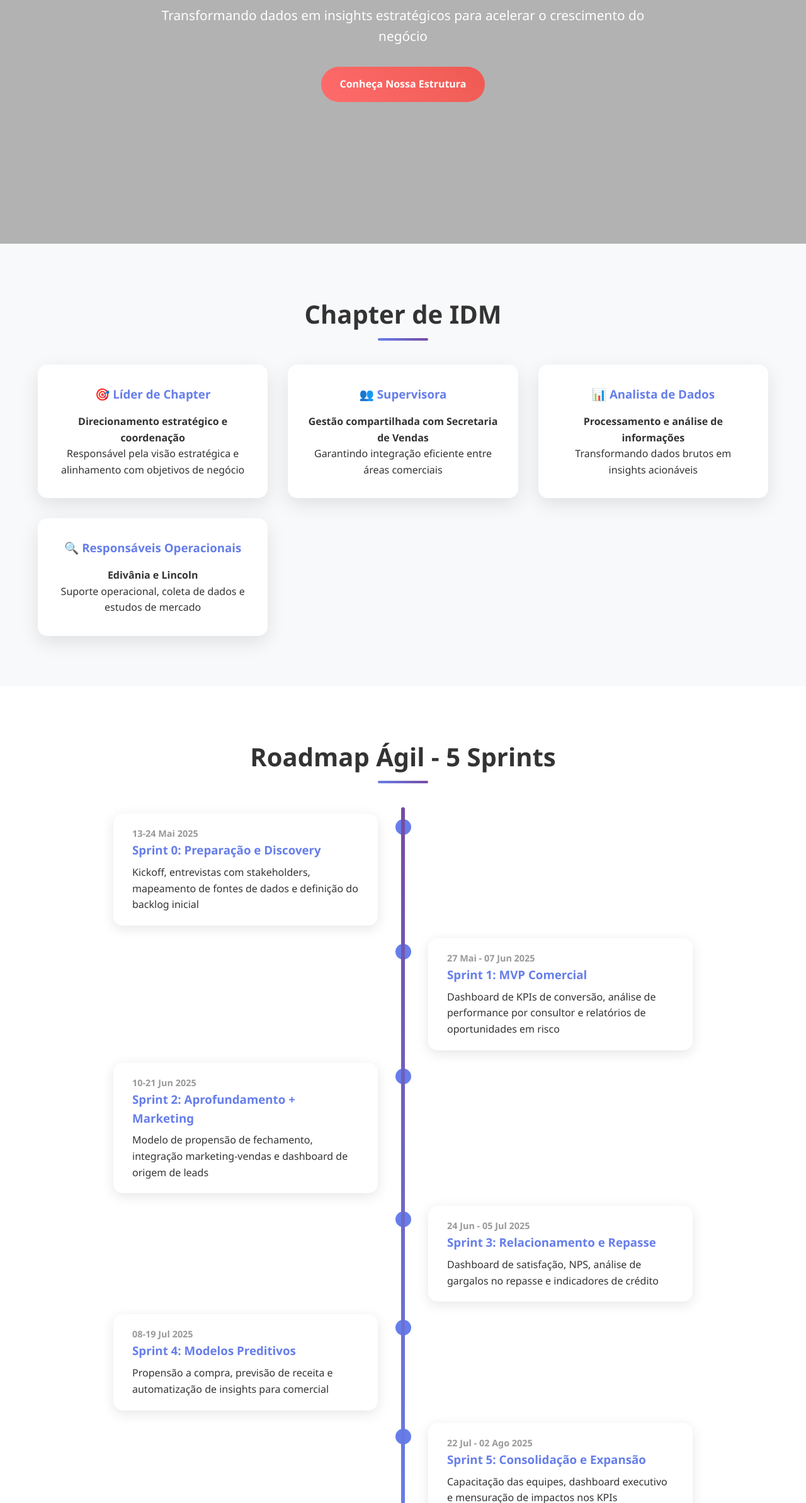
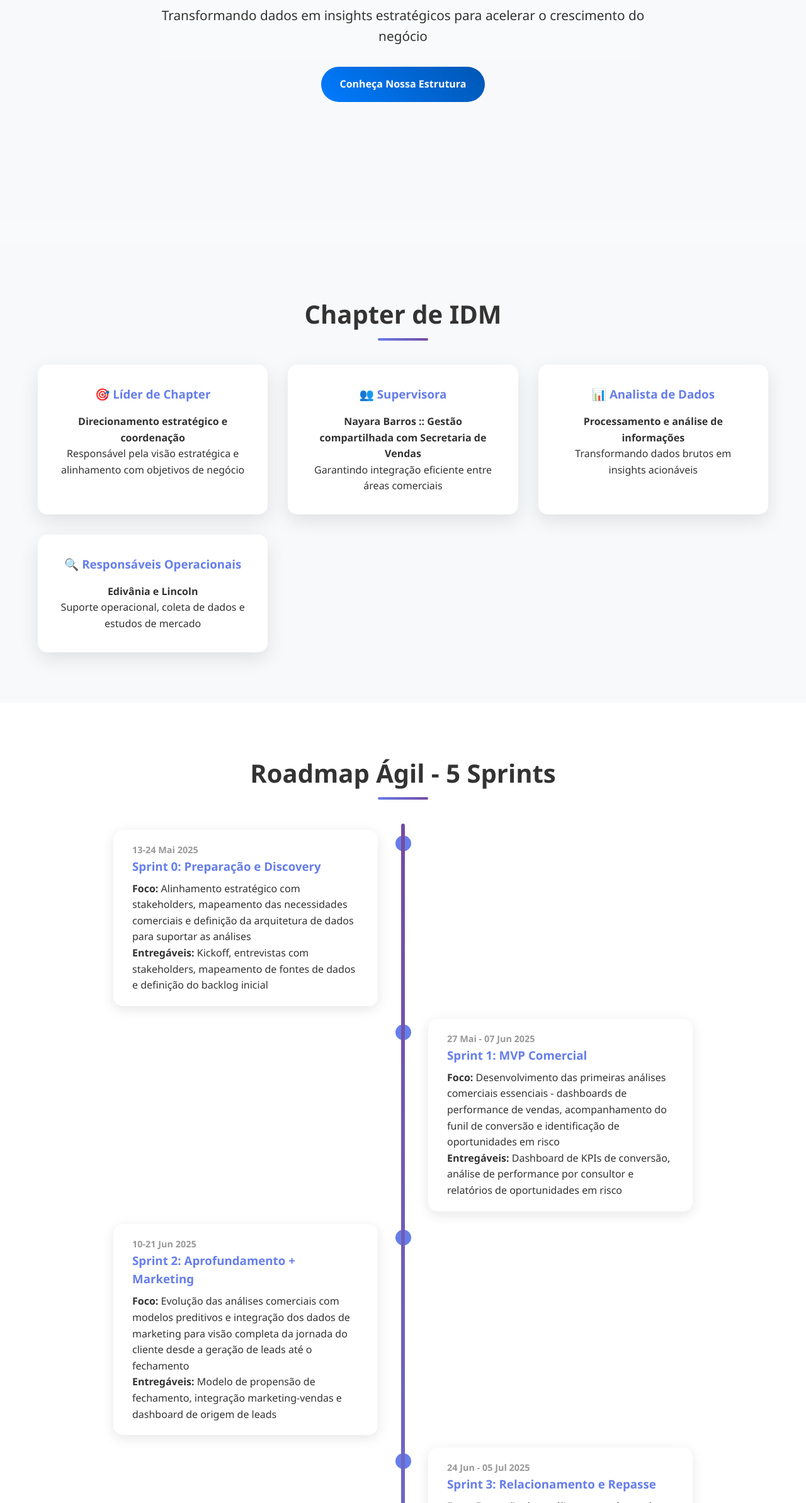
Before and after one commit to jocielefranca/IDM, a plain HTML site: page index.html in a window 1280 px wide. Shown: the part 413-2800 px from the top of the page at 63% size. Drawn offline with Linux system fonts and the light colour scheme.

Commit message:
Update index.html

```diff
--- a/index.html
+++ b/index.html
@@ -10,14 +10,12 @@
             padding: 0;
             box-sizing: border-box;
         }
-
         body {
             font-family: 'Segoe UI', Tahoma, Geneva, Verdana, sans-serif;
             line-height: 1.6;
             color: #333;
             background: linear-gradient(135deg, #667eea 0%, #764ba2 100%);
         }
-
         .container {
             max-width: 1200px;
             margin: 0 auto;
@@ -34,33 +32,28 @@
             z-index: 1000;
             box-shadow: 0 2px 20px rgba(0,0,0,0.1);
         }
-
         nav {
             display: flex;
             justify-content: space-between;
             align-items: center;
             padding: 1rem 2rem;
         }
-
         .logo {
             font-size: 1.8rem;
             font-weight: bold;
             color: #667eea;
         }
-
         .nav-links {
             display: flex;
             list-style: none;
             gap: 2rem;
         }
-
         .nav-links a {
             text-decoration: none;
             color: #333;
             font-weight: 500;
             transition: color 0.3s;
         }
-
         .nav-links a:hover {
             color: #667eea;
         }
@@ -72,11 +65,11 @@
             align-items: center;
             justify-content: center;
             text-align: center;
-            color: white;
+            color: #333;
             position: relative;
             overflow: hidden;
+            background: #f8f9fa;
         }
-
         .hero::before {
             content: '';
             position: absolute;
@@ -84,30 +77,28 @@
             left: 0;
             right: 0;
             bottom: 0;
-            background: rgba(0,0,0,0.3);
+            background: rgba(248, 249, 250, 0.1);
         }
-
         .hero-content {
             position: relative;
             z-index: 1;
             max-width: 800px;
         }
-
         .hero h1 {
             font-size: 3.5rem;
             margin-bottom: 1rem;
             animation: fadeInUp 1s ease-out;
+            color: #333;
         }
-
         .hero p {
             font-size: 1.3rem;
             margin-bottom: 2rem;
             animation: fadeInUp 1s ease-out 0.3s both;
+            color: #333;
         }
-
         .cta-button {
             display: inline-block;
-            background: linear-gradient(45deg, #ff6b6b, #ee5a52);
+            background: linear-gradient(45deg, #007bff, #0056b3);
             color: white;
             padding: 15px 30px;
             text-decoration: none;
@@ -116,7 +107,6 @@
             transition: transform 0.3s, box-shadow 0.3s;
             animation: fadeInUp 1s ease-out 0.6s both;
         }
-
         .cta-button:hover {
             transform: translateY(-3px);
             box-shadow: 0 10px 25px rgba(0,0,0,0.2);
@@ -127,11 +117,9 @@
             padding: 80px 0;
             background: white;
         }
-
         section:nth-child(even) {
             background: #f8f9fa;
         }
-
         .section-title {
             text-align: center;
             font-size: 2.5rem;
@@ -139,7 +127,6 @@
             color: #333;
             position: relative;
         }
-
         .section-title::after {
             content: '';
             position: absolute;
@@ -159,7 +146,6 @@
             gap: 2rem;
             margin-top: 2rem;
         }
-
         .team-card {
             background: white;
             padding: 2rem;
@@ -168,12 +154,10 @@
             text-align: center;
             transition: transform 0.3s, box-shadow 0.3s;
         }
-
         .team-card:hover {
             transform: translateY(-10px);
             box-shadow: 0 20px 40px rgba(0,0,0,0.15);
         }
-
         .team-card h3 {
             color: #667eea;
             margin-bottom: 1rem;
@@ -185,7 +169,6 @@
             max-width: 1000px;
             margin: 0 auto;
         }
-
         .timeline::after {
             content: '';
             position: absolute;
@@ -197,14 +180,12 @@
             margin-left: -3px;
             border-radius: 3px;
         }
-
         .timeline-item {
             padding: 10px 40px;
             position: relative;
             background: inherit;
             width: 50%;
         }
-
         .timeline-item::after {
             content: '';
             position: absolute;
@@ -217,15 +198,12 @@
             border-radius: 50%;
             z-index: 1;
         }
-
         .timeline-item:nth-child(even) {
             left: 50%;
         }
-
         .timeline-item:nth-child(even)::after {
             left: -16px;
         }
-
         .timeline-content {
             padding: 20px 30px;
             background: white;
@@ -234,16 +212,13 @@
             box-shadow: 0 5px 20px rgba(0,0,0,0.1);
             transition: transform 0.3s;
         }
-
         .timeline-content:hover {
             transform: scale(1.02);
         }
-
         .timeline-content h3 {
             color: #667eea;
             margin-bottom: 0.5rem;
         }
-
         .timeline-date {
             color: #999;
             font-size: 0.9rem;
@@ -257,7 +232,6 @@
             gap: 2rem;
             margin-top: 2rem;
         }
-
         .benefit-card {
             background: linear-gradient(135deg, #667eea, #764ba2);
             color: white;
@@ -266,11 +240,9 @@
             text-align: center;
             transition: transform 0.3s;
         }
-
         .benefit-card:hover {
             transform: translateY(-5px);
         }
-
         .benefit-icon {
             font-size: 3rem;
             margin-bottom: 1rem;
@@ -283,7 +255,6 @@
             gap: 2rem;
             margin-top: 2rem;
         }
-
         .kpi-card {
             background: white;
             padding: 2rem;
@@ -292,7 +263,6 @@
             box-shadow: 0 10px 30px rgba(0,0,0,0.1);
             border-top: 4px solid #667eea;
         }
-
         .kpi-number {
             font-size: 2.5rem;
             font-weight: bold;
@@ -319,13 +289,11 @@
                 transform: translateY(0);
             }
         }
-
         .fade-in {
             opacity: 0;
             transform: translateY(50px);
             transition: all 0.6s ease-out;
         }
-
         .fade-in.visible {
             opacity: 1;
             transform: translateY(0);
@@ -395,7 +363,7 @@
                     </div>
                     <div class="team-card fade-in">
                         <h3>👥 Supervisora</h3>
-                        <p><strong>Gestão compartilhada com Secretaria de Vendas</strong></p>
+                        <p><strong> Nayara Barros :: Gestão compartilhada com Secretaria de Vendas</strong></p>
                         <p>Garantindo integração eficiente entre áreas comerciais</p>
                     </div>
                     <div class="team-card fade-in">
@@ -420,42 +388,48 @@
                         <div class="timeline-content">
                             <div class="timeline-date">13-24 Mai 2025</div>
                             <h3>Sprint 0: Preparação e Discovery</h3>
-                            <p>Kickoff, entrevistas com stakeholders, mapeamento de fontes de dados e definição do backlog inicial</p>
+                            <p><strong>Foco:</strong> Alinhamento estratégico com stakeholders, mapeamento das necessidades comerciais e definição da arquitetura de dados para suportar as análises</p>
+                            <p><strong>Entregáveis:</strong> Kickoff, entrevistas com stakeholders, mapeamento de fontes de dados e definição do backlog inicial</p>
                         </div>
                     </div>
                     <div class="timeline-item fade-in">
                         <div class="timeline-content">
                             <div class="timeline-date">27 Mai - 07 Jun 2025</div>
                             <h3>Sprint 1: MVP Comercial</h3>
-                            <p>Dashboard de KPIs de conversão, análise de performance por consultor e relatórios de oportunidades em risco</p>
+                            <p><strong>Foco:</strong> Desenvolvimento das primeiras análises comerciais essenciais - dashboards de performance de vendas, acompanhamento do funil de conversão e identificação de oportunidades em risco</p>
+                            <p><strong>Entregáveis:</strong> Dashboard de KPIs de conversão, análise de performance por consultor e relatórios de oportunidades em risco</p>
                         </div>
                     </div>
                     <div class="timeline-item fade-in">
                         <div class="timeline-content">
                             <div class="timeline-date">10-21 Jun 2025</div>
                             <h3>Sprint 2: Aprofundamento + Marketing</h3>
-                            <p>Modelo de propensão de fechamento, integração marketing-vendas e dashboard de origem de leads</p>
+                            <p><strong>Foco:</strong> Evolução das análises comerciais com modelos preditivos e integração dos dados de marketing para visão completa da jornada do cliente desde a geração de leads até o fechamento</p>
+                            <p><strong>Entregáveis:</strong> Modelo de propensão de fechamento, integração marketing-vendas e dashboard de origem de leads</p>
                         </div>
                     </div>
                     <div class="timeline-item fade-in">
                         <div class="timeline-content">
                             <div class="timeline-date">24 Jun - 05 Jul 2025</div>
                             <h3>Sprint 3: Relacionamento e Repasse</h3>
-                            <p>Dashboard de satisfação, NPS, análise de gargalos no repasse e indicadores de crédito</p>
+                            <p><strong>Foco:</strong> Expansão das análises para pós-venda, incluindo satisfação de clientes, NPS e otimização do processo de repasse para crédito, criando visão integrada de toda a jornada do cliente</p>
+                            <p><strong>Entregáveis:</strong> Dashboard de satisfação, NPS, análise de gargalos no repasse e indicadores de crédito</p>
                         </div>
                     </div>
                     <div class="timeline-item fade-in">
                         <div class="timeline-content">
                             <div class="timeline-date">08-19 Jul 2025</div>
                             <h3>Sprint 4: Modelos Preditivos</h3>
-                            <p>Propensão a compra, previsão de receita e automatização de insights para comercial</p>
+                            <p><strong>Foco:</strong> Implementação de modelos avançados de machine learning para propensão de compra e previsão de receita, automatizando insights estratégicos para apoiar decisões de negócio</p>
+                            <p><strong>Entregáveis:</strong> Propensão a compra, previsão de receita e automatização de insights para comercial</p>
                         </div>
                     </div>
                     <div class="timeline-item fade-in">
                         <div class="timeline-content">
                             <div class="timeline-date">22 Jul - 02 Ago 2025</div>
                             <h3>Sprint 5: Consolidação e Expansão</h3>
-                            <p>Capacitação das equipes, dashboard executivo e mensuração de impactos nos KPIs</p>
+                            <p><strong>Foco:</strong> Capacitação das equipes para uso autônomo das ferramentas, criação de dashboards executivos consolidados e mensuração dos impactos gerados nos KPIs de negócio</p>
+                            <p><strong>Entregáveis:</strong> Capacitação das equipes, dashboard executivo e mensuração de impactos nos KPIs</p>
                         </div>
                     </div>
                 </div>
```
